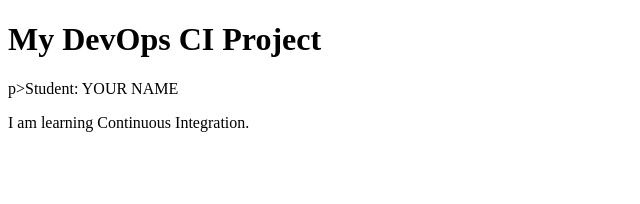
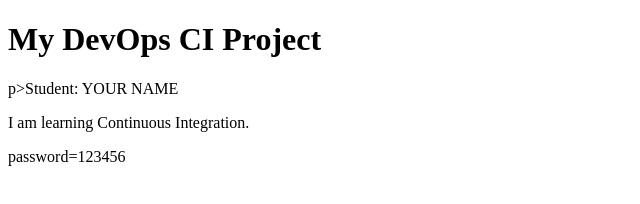
Before and after one commit to Gulzar1993/ci-homework, a plain HTML site: page index.html in a window 1280 px wide. Shown: the whole page, without its empty margins (0-640 px from the left). Drawn offline with Linux system fonts and the light colour scheme.

Commit message:
Test security check

```diff
--- a/index.html
+++ b/index.html
@@ -8,5 +8,6 @@
     <h1>My DevOps CI Project
     </h1>p>Student: YOUR NAME</p>
     <p>I am learning Continuous Integration.</p>
+    <p>password=123456</p>
 </body>
 </html>
```
